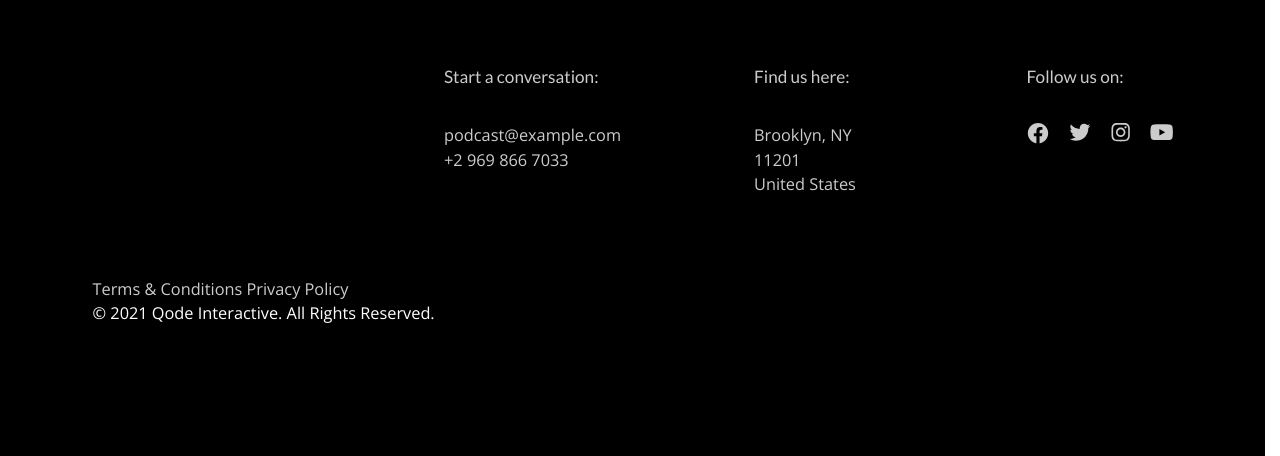
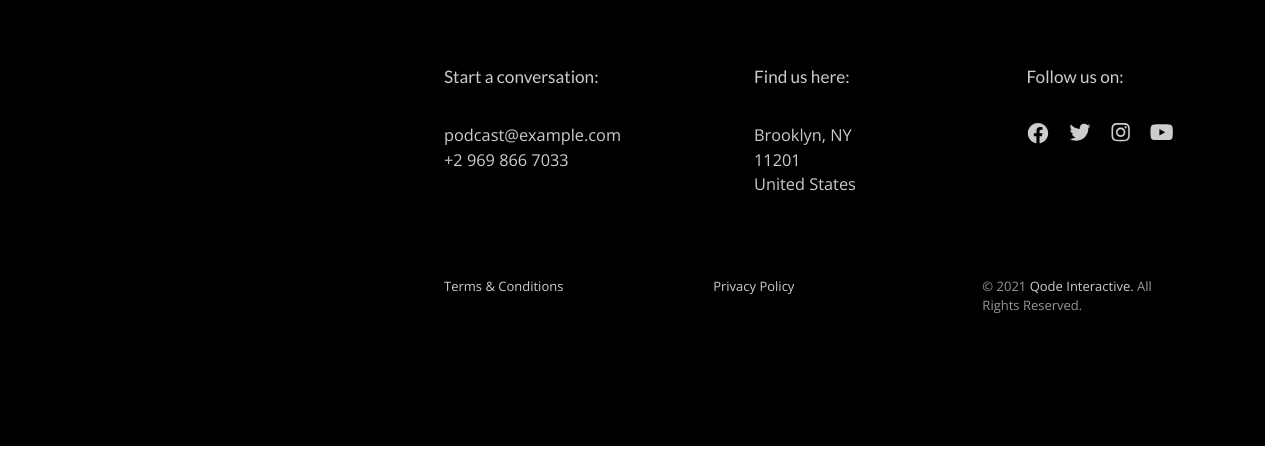
Before and after one commit to serjml/resonator, a website with bundled scripts: page index.html in a window 1280 px wide. Shown: the part 373-829 px from the top of the page. Built offline with nearby package versions, Linux system fonts and the light colour scheme.

Commit message:
feat: add footer desktop layout

```diff
--- a/index.html
+++ b/index.html
@@ -179,7 +179,7 @@
           <a href="/" class="footer__terms-and-conditions-link">Terms & Conditions</a>
           <a href="/" class="footer__privacy-policy-link">Privacy Policy</a>
           <p class="footer__copyright">
-            © <time datetime="2021">2021</time> Qode Interactive. <span class="footer__copyright--gray">All Rights Reserved.</span>
+            © <time datetime="2021">2021</time> <span class="footer__copyright--light">Qode Interactive.</span> All Rights Reserved.
           </p>
         </div>
       </div>
--- a/styles/blocks/_footer.scss
+++ b/styles/blocks/_footer.scss
@@ -42,4 +42,25 @@
       text-decoration: none;
     }
   }
+
+  &__extra {
+    display: flex;
+    column-gap: rem(133);
+    margin-left: fluid(367, 330);
+    font-size: rem(13);
+  }
+
+  &__terms-and-conditions-link,
+  &__privacy-policy-link {
+    width: rem(217);
+  }
+
+  &__copyright {
+    width: rem(303);
+    color: var(--color-gray-dark);
+
+    &--light {
+      color: var(--color-gray-light);
+    }
+  }
 }
```
Also changed, not shown: styles/main.css, 1 other file.
